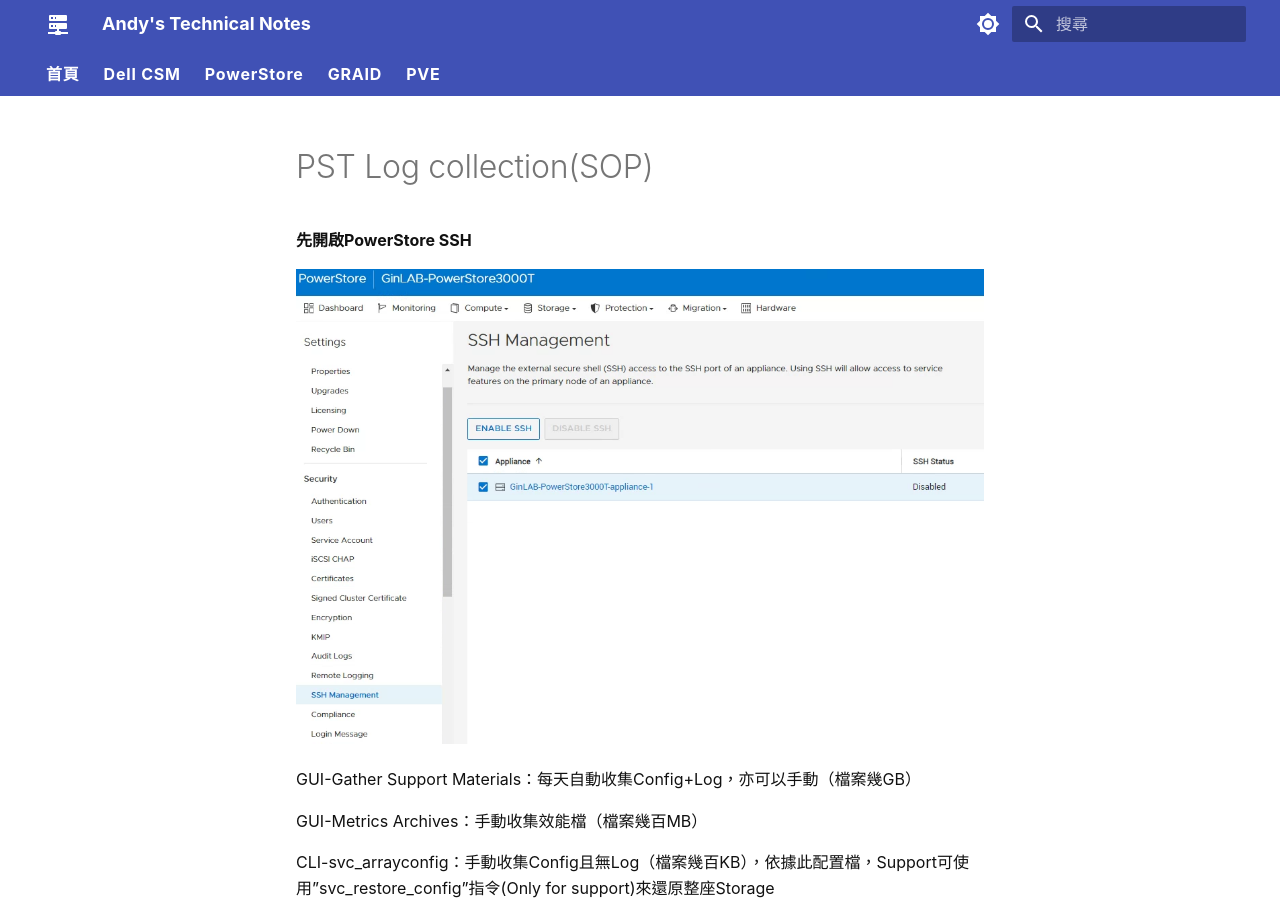
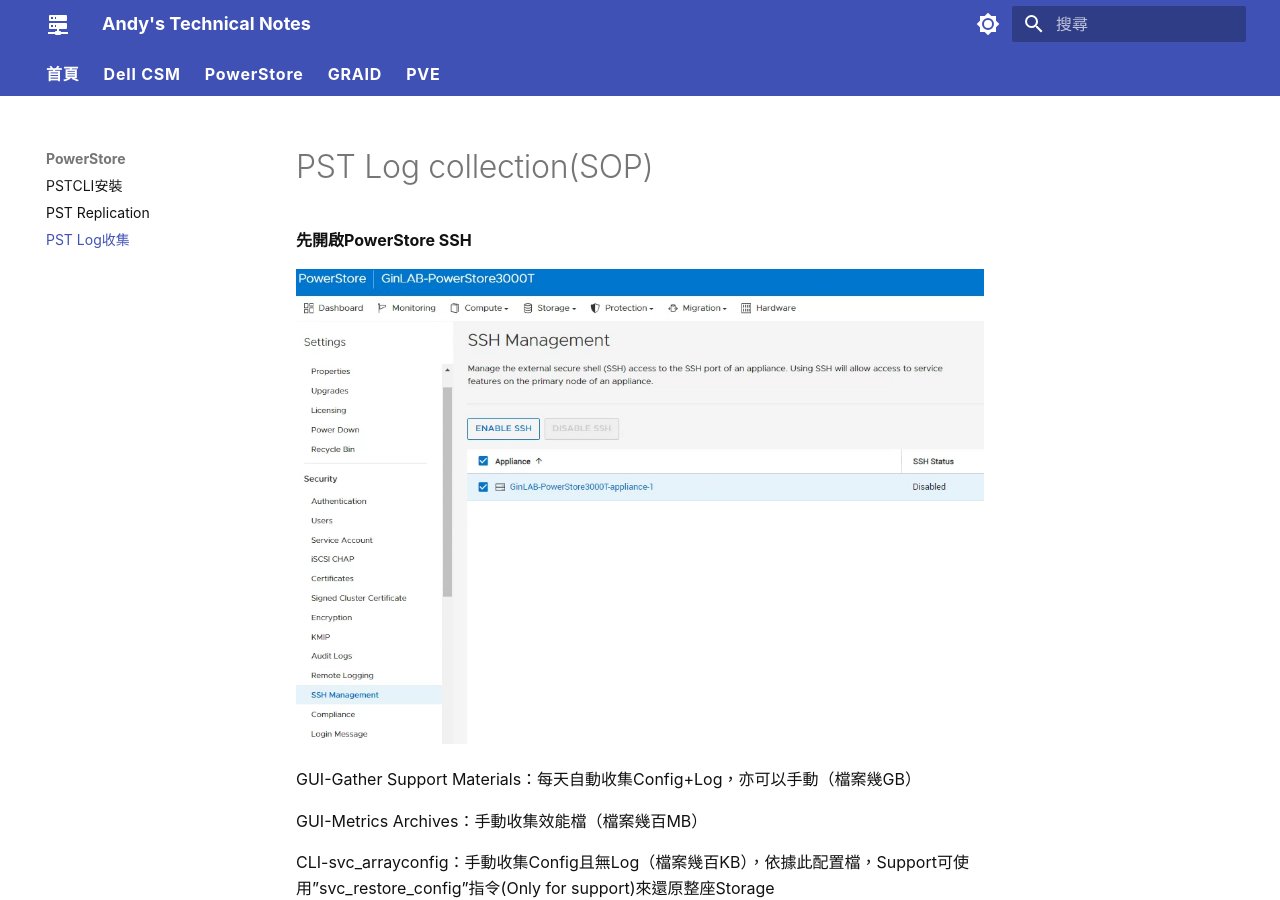
Before and after one commit to Andy0583/Metaage, an MkDocs documentation site: the page built from docs/pst/collection.md, in a window 1280 px wide and 900 px high. Built offline with MkDocs 1.6.1 and Material for MkDocs 9.7.7, drawn with Linux system fonts in a browser that asks for light colours.

Commit message:
Update mkdocs.yml

```diff
--- a/mkdocs.yml
+++ b/mkdocs.yml
@@ -39,5 +39,6 @@ nav:
   - PowerStore:
     - PSTCLI安裝: pst/pstcli.md
     - PST Replication: pst/pstrep.md
+    - PST Log收集: pst/collection.md
   - GRAID: graid/graid.md
   - PVE: pve/pve.md
```
